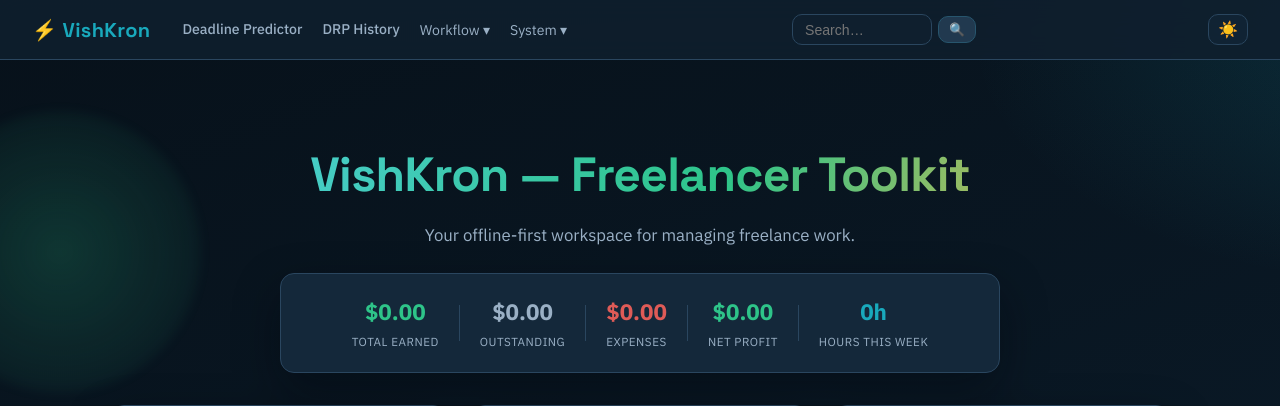
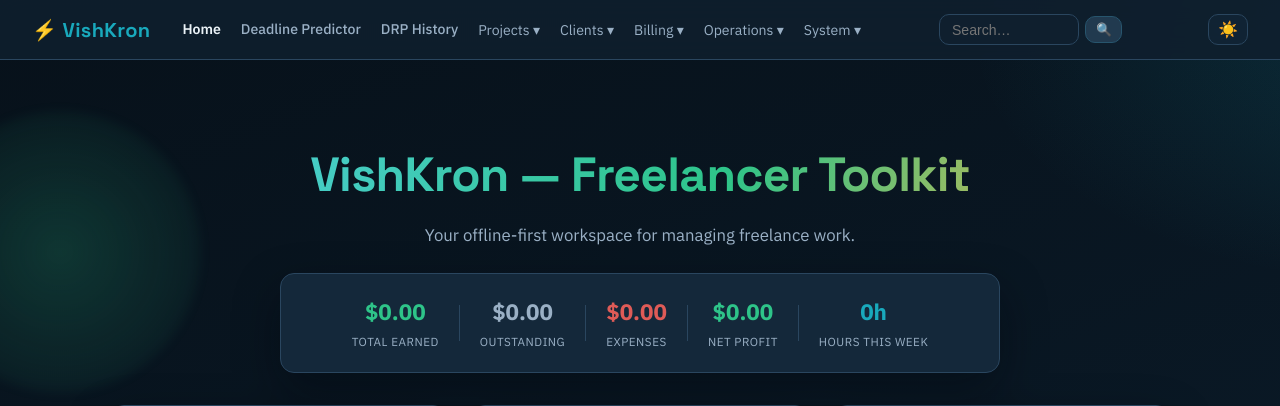
Before and after one commit to Srijan-XI/FLTK, a Flask app: page / in a window 1280 px wide. Shown: the top 406 px of the page. Run offline with Flask 3, Linux system fonts and the light colour scheme.

Commit message:
feat: enhance navbar dropdown functionality and improve endpoint management in templates

```diff
--- a/templates/base.html
+++ b/templates/base.html
@@ -11,9 +11,11 @@
 </head>
 <body>
   {% set endpoint = request.endpoint or '' %}
-  {% set system_endpoints = ['wft.settings', 'wft.backup'] %}
-  {% set workflow_active = endpoint.startswith('wft.') and endpoint not in system_endpoints %}
-  {% set system_active = endpoint in system_endpoints %}
+  {% set projects_active = endpoint.startswith('wft.sdlc_') or endpoint.startswith('wft.scoped_') or endpoint in ['wft.templates', 'wft.template_detail', 'wft.new_template', 'wft.edit_template'] %}
+  {% set clients_active = endpoint.startswith('wft.client') or endpoint.startswith('wft.crm_') %}
+  {% set billing_active = endpoint.startswith('wft.quote') or endpoint.startswith('wft.invoice') or endpoint.startswith('wft.contract') or endpoint in ['wft.recurring_invoices', 'wft.generate_all_recurring_invoices', 'wft.toggle_recurring_invoice', 'wft.set_recurring_invoice_interval'] %}
+  {% set operations_active = endpoint in ['wft.hours', 'wft.timer', 'wft.calendar', 'wft.expenses', 'wft.tax_estimator', 'wft.reports', 'wft.financial_snapshot', 'wft.financial_snapshot_pdf'] %}
+  {% set system_active = endpoint in ['wft.settings', 'wft.weekly_reviews', 'wft.new_weekly_review', 'wft.weekly_review_detail', 'wft.edit_weekly_review', 'wft.backup'] %}
   <div class="ambient-orb ambient-orb-a" aria-hidden="true"></div>
   <div class="ambient-orb ambient-orb-b" aria-hidden="true"></div>
   <header class="navbar">
@@ -24,18 +26,41 @@
     </button>
 
     <nav id="main-nav">
+      <a href="{{ url_for('home') }}" class="{% if endpoint == 'home' %}nav-active{% endif %}">Home</a>
       <a href="{{ url_for('drp.index') }}" class="{% if endpoint == 'drp.index' %}nav-active{% endif %}">Deadline Predictor</a>
       <a href="{{ url_for('drp.history') }}" class="{% if endpoint == 'drp.history' %}nav-active{% endif %}">DRP History</a>
-      <div class="nav-group" id="wft-nav-group">
-        <span class="nav-label {% if workflow_active %}nav-active{% endif %}" id="wft-label">Workflow ▾</span>
-        <div class="dropdown" id="wft-dropdown">
+
+      <div class="nav-group" data-nav-group>
+        <span class="nav-label {% if projects_active %}nav-active{% endif %}" data-nav-label>Projects ▾</span>
+        <div class="dropdown" data-nav-dropdown>
           <a href="{{ url_for('wft.templates') }}" class="{% if endpoint == 'wft.templates' %}nav-active{% endif %}">📄 Proposal Templates</a>
           <a href="{{ url_for('wft.sdlc_templates') }}" class="{% if endpoint == 'wft.sdlc_templates' %}nav-active{% endif %}">🧩 SDLC Templates</a>
           <a href="{{ url_for('wft.scoped_projects') }}" class="{% if endpoint == 'wft.scoped_projects' %}nav-active{% endif %}">🗂 Scoped Projects</a>
+        </div>
+      </div>
+
+      <div class="nav-group" data-nav-group>
+        <span class="nav-label {% if clients_active %}nav-active{% endif %}" data-nav-label>Clients ▾</span>
+        <div class="dropdown" data-nav-dropdown>
           <a href="{{ url_for('wft.clients') }}" class="{% if endpoint == 'wft.clients' %}nav-active{% endif %}">👥 Clients</a>
+          <a href="{{ url_for('wft.search') }}" class="{% if endpoint == 'wft.search' %}nav-active{% endif %}">🔍 Search</a>
+        </div>
+      </div>
+
+      <div class="nav-group" data-nav-group>
+        <span class="nav-label {% if billing_active %}nav-active{% endif %}" data-nav-label>Billing ▾</span>
+        <div class="dropdown" data-nav-dropdown>
           <a href="{{ url_for('wft.quotes') }}" class="{% if endpoint == 'wft.quotes' %}nav-active{% endif %}">💼 Quotes</a>
           <a href="{{ url_for('wft.invoices') }}" class="{% if endpoint == 'wft.invoices' %}nav-active{% endif %}">🧾 Invoices</a>
+          <a href="{{ url_for('wft.recurring_invoices') }}" class="{% if endpoint == 'wft.recurring_invoices' %}nav-active{% endif %}">🔁 Recurring Invoices</a>
+          <a href="{{ url_for('wft.invoice_ageing') }}" class="{% if endpoint == 'wft.invoice_ageing' %}nav-active{% endif %}">📊 A/R Ageing</a>
           <a href="{{ url_for('wft.contracts') }}" class="{% if endpoint == 'wft.contracts' %}nav-active{% endif %}">📝 Contracts</a>
+        </div>
+      </div>
+
+      <div class="nav-group" data-nav-group>
+        <span class="nav-label {% if operations_active %}nav-active{% endif %}" data-nav-label>Operations ▾</span>
+        <div class="dropdown" data-nav-dropdown>
           <a href="{{ url_for('wft.hours') }}" class="{% if endpoint == 'wft.hours' %}nav-active{% endif %}">⏱ Work Hours</a>
           <a href="{{ url_for('wft.timer') }}" class="{% if endpoint == 'wft.timer' %}nav-active{% endif %}">⏱ Live Timer</a>
           <a href="{{ url_for('wft.calendar') }}" class="{% if endpoint == 'wft.calendar' %}nav-active{% endif %}">📅 Calendar</a>
@@ -45,9 +70,10 @@
           <a href="{{ url_for('wft.financial_snapshot') }}" class="{% if endpoint == 'wft.financial_snapshot' %}nav-active{% endif %}">💰 Financial Snapshot</a>
         </div>
       </div>
-      <div class="nav-group" id="system-nav-group">
-        <span class="nav-label {% if system_active %}nav-active{% endif %}" id="system-label">System ▾</span>
-        <div class="dropdown" id="system-dropdown">
+
+      <div class="nav-group" data-nav-group>
+        <span class="nav-label {% if system_active %}nav-active{% endif %}" data-nav-label>System ▾</span>
+        <div class="dropdown" data-nav-dropdown>
           <a href="{{ url_for('wft.settings') }}" class="{% if endpoint == 'wft.settings' %}nav-active{% endif %}">⚙️ Settings</a>
           <a href="{{ url_for('wft.weekly_reviews') }}" class="{% if endpoint == 'wft.weekly_reviews' %}nav-active{% endif %}">📝 Weekly Reviews</a>
           <div class="dropdown-sep" role="separator" aria-hidden="true"></div>
```
Also changed, not shown: static/js/main.js (+25 -16 lines).
